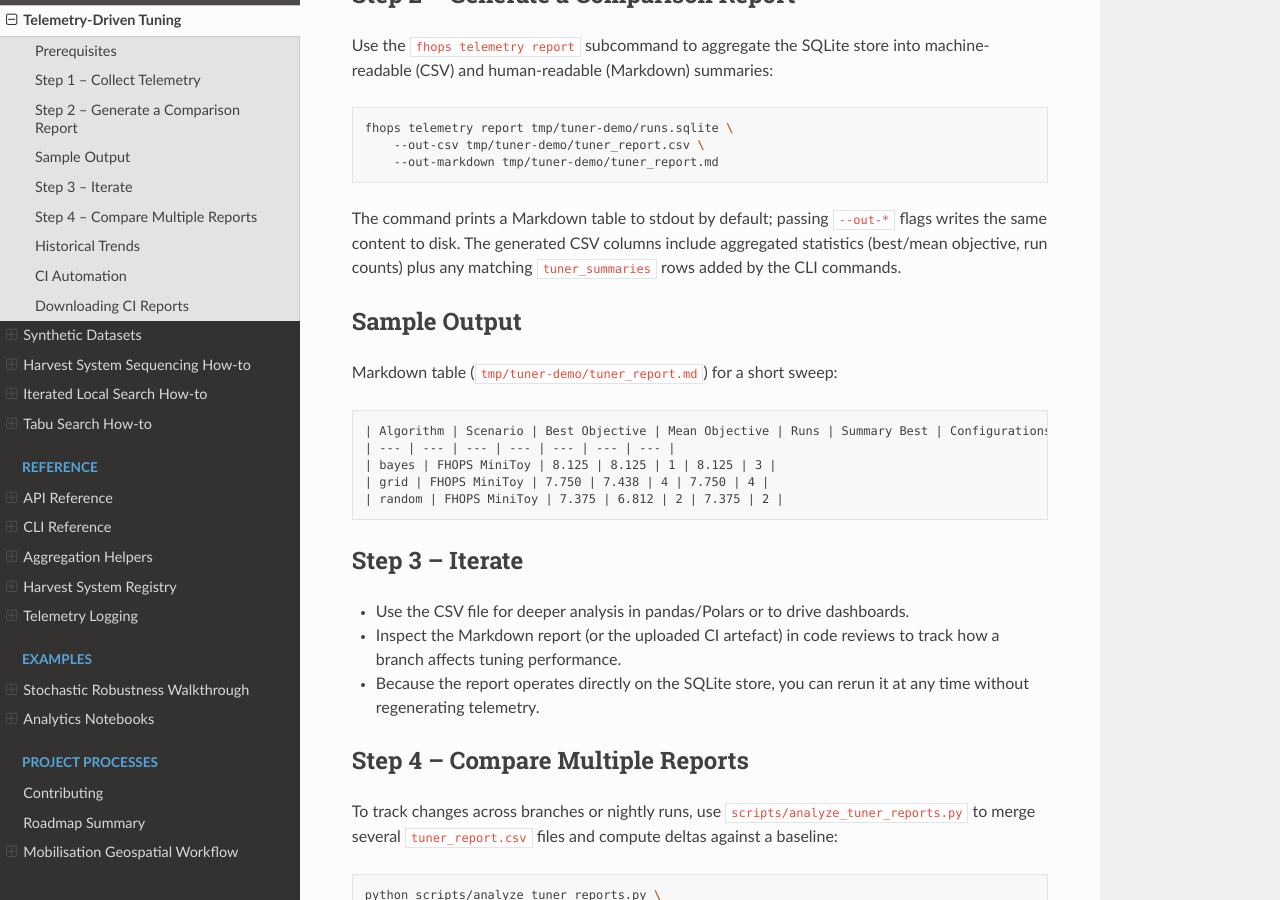
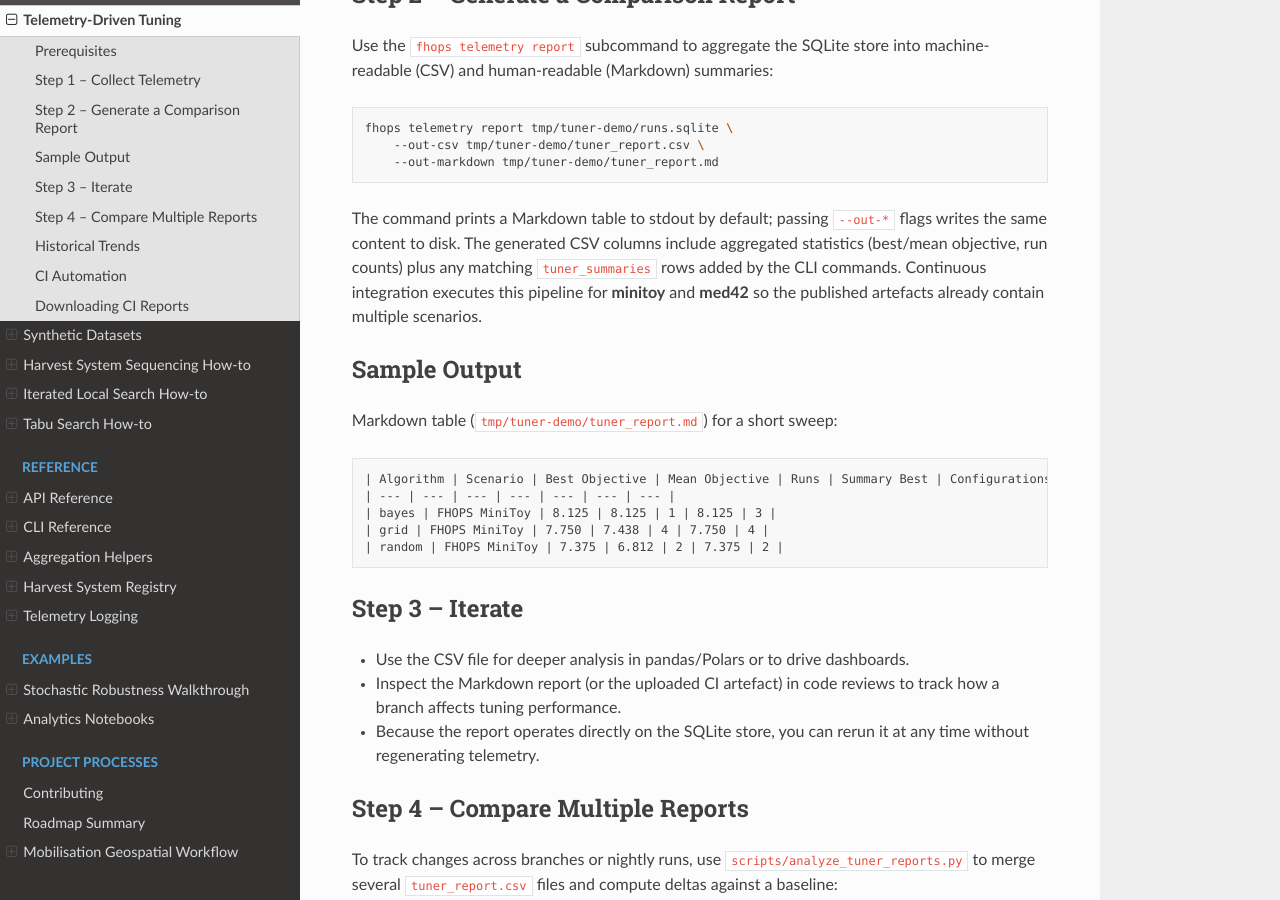
Before and after one commit to UBC-FRESH/fhops, a Sphinx documentation site: the page built from docs/howto/telemetry_tuning.rst, in a window 1280 px wide and 900 px high, scrolled down 1103 px. Built offline with Sphinx 7.4.7 and the Read the Docs theme 3.1.0, drawn with Linux system fonts in a browser that asks for light colours; some of the changed text lies outside the part shown.

Commit message:
docs,ci: surface telemetry history in docs and expand CI coverage

```diff
--- /dev/null
+++ b/docs/examples/analytics/data/tuner_reports/history_summary.csv
@@ -0,0 +1,5 @@
+snapshot,algorithm,scenario,best_objective,mean_objective,runs
+2024-11-10T000000Z,random,SampleScenario,6.2,6.0,2
+2024-11-11T000000Z,random,SampleScenario,6.8,6.4,2
+2024-11-12T000000Z,grid,SampleScenario,7.1,6.8,2
+2024-11-13T000000Z,grid,SampleScenario,7.5,7.1,2
--- a/docs/howto/telemetry_tuning.rst
+++ b/docs/howto/telemetry_tuning.rst
@@ -64,7 +64,9 @@
 The command prints a Markdown table to stdout by default; passing ``--out-*``
 flags writes the same content to disk. The generated CSV columns include
 aggregated statistics (best/mean objective, run counts) plus any matching
-``tuner_summaries`` rows added by the CLI commands.
+``tuner_summaries`` rows added by the CLI commands. Continuous integration
+executes this pipeline for **minitoy** and **med42** so the published artefacts
+already contain multiple scenarios.
 
 Sample Output
 -------------
@@ -136,6 +138,13 @@
 via ``analyze_tuner_reports.py --history-dir`` so you can inspect trends
 immediately after downloading the artifact.
 
+.. figure:: ../examples/analytics/data/tuner_reports/history_summary.png
+   :alt: Sample telemetry history chart
+   :align: center
+
+   Sample telemetry history derived from the committed demo data. Actual CI
+   artefacts contain the latest minitoy and med42 measurements.
+
 CI Automation
 -------------
 
```
Also changed, not shown: CHANGE_LOG.md (+1 -0 lines), README.md (+4 -2 lines), docs/examples/analytics/data/tuner_reports/history_summary.html (added, +46 -0 lines), docs/examples/analytics/data/tuner_reports/history_summary.md (added, +6 -0 lines), docs/examples/analytics/data/tuner_reports/history_summary.png (added), 1 other file.
